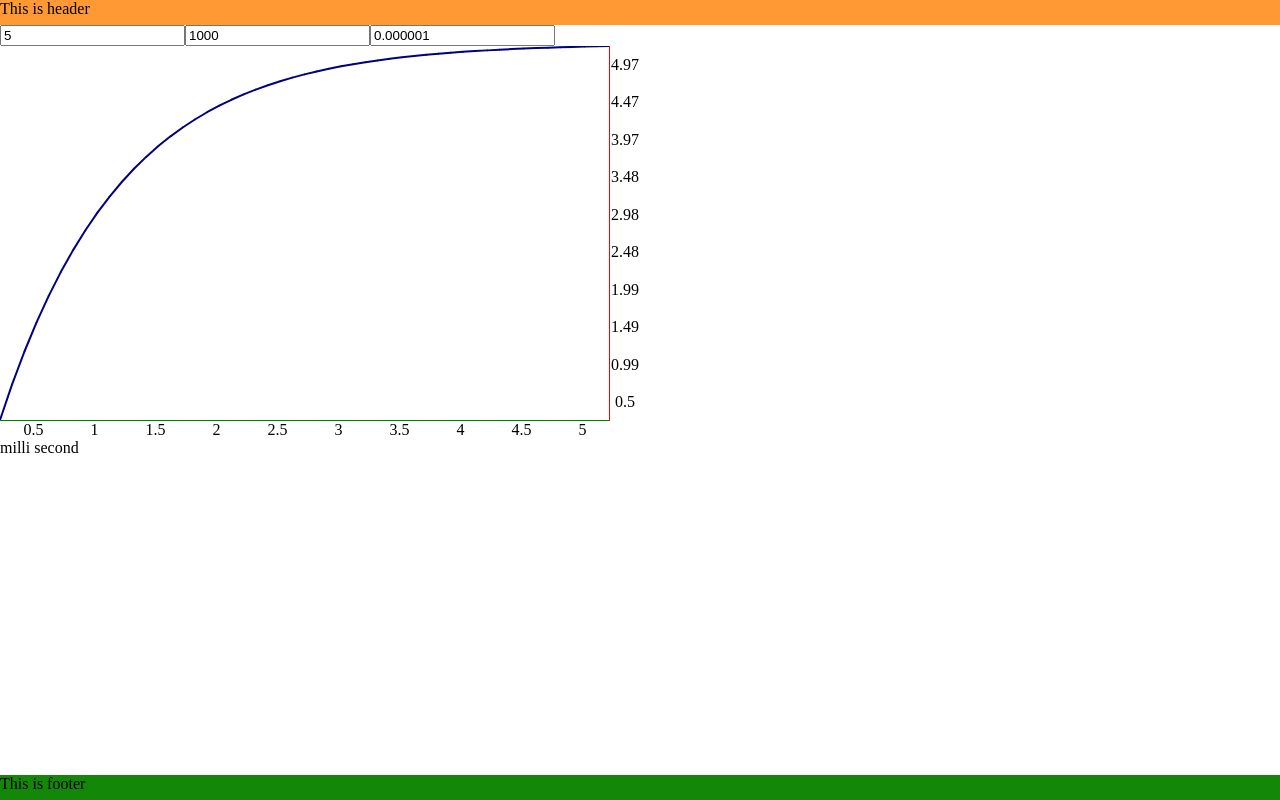
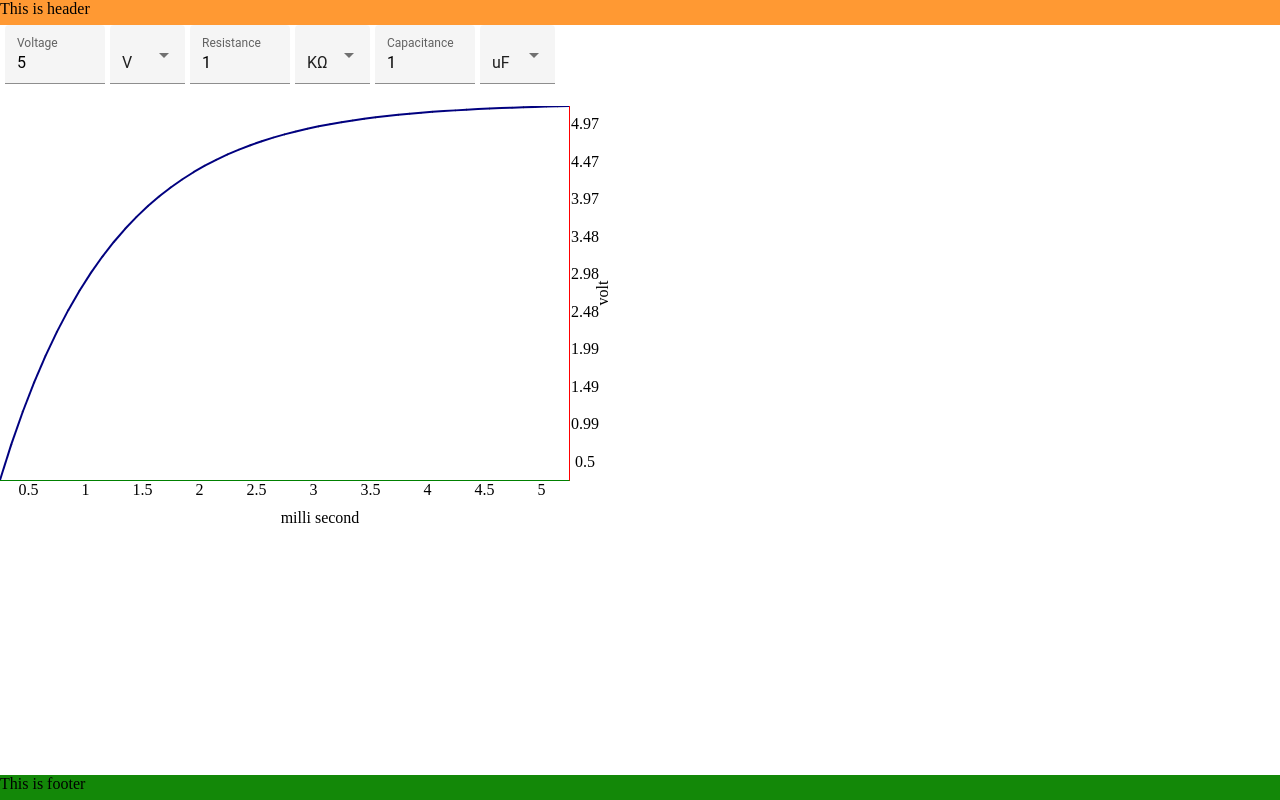
Before and after one commit to bharathkumarchowdary/engg-calc, an Angular app: page / in a window 1280 px wide. Built offline with nearby package versions, Linux system fonts and the light colour scheme.

Commit message:
adds angular material for forms corrects x-axis to show exactly same as what graph represents angular material theme added to form

```diff
--- a/angular.json
+++ b/angular.json
@@ -29,7 +29,9 @@
             "styles": [
               "src/styles.css"
             ],
-            "scripts": []
+            "scripts": [
+              "node_modules/hammerjs/hammer.min.js"
+            ]
           },
           "configurations": {
             "production": {
--- a/package.json
+++ b/package.json
@@ -11,15 +11,18 @@
   "private": true,
   "dependencies": {
     "@angular/animations": "~13.1.0",
+    "@angular/cdk": "^13.1.3",
     "@angular/common": "~13.1.0",
     "@angular/compiler": "~13.1.0",
     "@angular/core": "~13.1.0",
     "@angular/forms": "~13.1.0",
+    "@angular/material": "^13.1.3",
     "@angular/platform-browser": "~13.1.0",
     "@angular/platform-browser-dynamic": "~13.1.0",
     "@angular/router": "~13.1.0",
     "angular-cli-ghpages": "^1.0.0",
     "chart.js": "^3.7.0",
+    "hammerjs": "^2.0.8",
     "primeicons": "^5.0.0",
     "primeng": "^13.0.4",
     "rxjs": "~7.4.0",
--- a/src/app/rc-tc/rc-tc.component.css
+++ b/src/app/rc-tc/rc-tc.component.css
@@ -11,7 +11,8 @@ div.graph {
     min-width: 500px;
     display: flex;
 }
-svg{
+
+svg {
     border-bottom: 1px solid green;
     border-right: 1px solid red;
     flex-grow: 1;
@@ -22,8 +23,9 @@ div.y-axis {
     flex-direction: column-reverse;
     width: 30px;
 }
-span.y-axis-dummy{
-    width: 30px; /*Same as div.y-axis*/
+
+span.y-axis-dummy {
+    width: 70px; /*Same as div.y-axis*/
 }
 
 div.x-axis {
@@ -35,14 +37,46 @@ div.x-axis {
 span.x-axis-label {
     flex-grow: 1;
     text-align: center;
+    flex-basis: 0;
 }
 
-span.y-axis-label{
+span.y-axis-label {
     text-align: center;
     margin-left: auto;
     margin-right: auto;
     flex-grow: 1;
-    /*border: 1px solid green;*/
     align-items: center;
     display: inline-flex;
 }
+
+.form-field-main {
+    margin-right: 5px;
+    margin-left: 5px;
+    width: 100px;
+}
+
+.form-field-unit-prefix {
+    width: 75px;
+}
+
+div.x-axis-base {
+    text-align: center;
+    width: 50%;
+    min-width: 500px;
+    margin-top: 10px;
+}
+
+div.y-axis-base {
+    width: 40px;
+    display: flex;
+    align-items: center;
+}
+
+div.y-axis-base > p {
+    align-items: center;
+    transform: rotate(-90deg) translateY(-50%);
+    margin: 0 0 0 0;
+    white-space: nowrap;
+    /*height: fit-content;*/
+    /*width: fit-content;*/
+}
--- a/src/app/rc-tc/rc-tc.component.html
+++ b/src/app/rc-tc/rc-tc.component.html
@@ -1,19 +1,63 @@
-<input type="text" [formControl]="voltage">
-<input type="text" [formControl]="resistance">
-<input type="text" [formControl]="capacitance">
+<form [formGroup]="rcTcFormGroup">
+    <mat-form-field class="form-field-main" appearance="fill" floatLabel="always">
+        <mat-label>Voltage</mat-label>
+        <input matInput type="number" formControlName="voltage" class="example-right-align">
+    </mat-form-field>
+    <mat-form-field class="form-field-unit-prefix" appearance="fill">
+        <mat-select formControlName="voltagePrefix">
+            <mat-option *ngFor="let siPrefix of siPrefixes" [value]="siPrefix.value">
+                {{siPrefix.viewValue}}V
+            </mat-option>
+        </mat-select>
+    </mat-form-field>
+    <mat-form-field class="form-field-main" appearance="fill" floatLabel="always">
+        <mat-label>Resistance</mat-label>
+        <input matInput type="number" formControlName="resistance" class="example-right-align">
+    </mat-form-field>
+    <mat-form-field class="form-field-unit-prefix" appearance="fill">
+        <mat-select formControlName="resistancePrefix">
+            <mat-option *ngFor="let siPrefix of siPrefixes" [value]="siPrefix.value">
+                {{siPrefix.viewValue}}Ω
+            </mat-option>
+        </mat-select>
+    </mat-form-field>
+    <mat-form-field class="form-field-main" appearance="fill" floatLabel="always">
+        <mat-label>Capacitance</mat-label>
+        <input matInput type="number" formControlName="capacitance" class="example-right-align">
+    </mat-form-field>
+    <mat-form-field class="form-field-unit-prefix" appearance="fill">
+        <mat-select formControlName="capacitancePrefix">
+            <mat-option *ngFor="let siPrefix of siPrefixes" [value]="siPrefix.value">
+                {{siPrefix.viewValue}}F
+            </mat-option>
+        </mat-select>
+    </mat-form-field>
+</form>
+
 <div class="graph">
     <svg>
-        <circle *ngFor="let dataPoint of graphData.dataPoints" [attr.cx]="dataPoint.xDist" [attr.cy]="dataPoint.yDist" r="0.1%"
-                stroke="black"></circle>
-        <line *ngFor="let dataLine of graphData.dataLines" [attr.x1]="dataLine.x1" [attr.y1]="dataLine.y1" [attr.x2]="dataLine.x2"
-              [attr.y2]="dataLine.y2"></line>
+        <circle *ngFor="let dataPoint of graphData.dataPoints" [attr.cx]="dataPoint.xDist" [attr.cy]="dataPoint.yDist"
+                r="0.1%" stroke="black"></circle>
+        <line matTooltip="Info about the action" *ngFor="let dataLine of graphData.dataLines" [attr.x1]="dataLine.x1"
+              [attr.y1]="dataLine.y1" [attr.x2]="dataLine.x2" [attr.y2]="dataLine.y2"></line>
     </svg>
     <div class="y-axis">
         <span *ngFor="let yLabel of graphData.yLabels" class="y-axis-label">{{yLabel}}</span>
+    </div>
+    <div class="y-axis-base">
+        <p *ngIf="(1e3 <=graphData.dataYLabelBase)&&(graphData.dataYLabelBase<1e6)">kilo volt</p>
+        <p *ngIf="(1e0 <=graphData.dataYLabelBase)&&(graphData.dataYLabelBase<1e3)">volt</p>
+        <p *ngIf="(1e-3 <=graphData.dataYLabelBase)&&(graphData.dataYLabelBase<1)">milli volt</p>
     </div>
 </div>
 <div class="x-axis">
     <span *ngFor="let xLabel of graphData.xLabels" class="x-axis-label">{{xLabel}}</span>
     <span class="y-axis-dummy"></span>
 </div>
-<label>milli second</label>
+<div class="x-axis-base">
+    <label *ngIf="(1e-3 <=graphData.dataXLabelBase)&&(graphData.dataXLabelBase<1)">milli second</label>
+    <label *ngIf="(1e-6 <=graphData.dataXLabelBase)&&(graphData.dataXLabelBase<1e-3 )">micro second</label>
+    <label *ngIf="(1e-9 <=graphData.dataXLabelBase)&&(graphData.dataXLabelBase<1e-6 )">nano second</label>
+    <label *ngIf="(1e-12<=graphData.dataXLabelBase)&&(graphData.dataXLabelBase<1e-9 )">pico second</label>
+    <label *ngIf="(1e-15<=graphData.dataXLabelBase)&&(graphData.dataXLabelBase<1e-12)">femto second</label>
+</div>
--- a/src/app/rc-tc/rc-tc.component.ts
+++ b/src/app/rc-tc/rc-tc.component.ts
@@ -1,8 +1,12 @@
 import {Component, OnInit} from '@angular/core';
-import {FormControl} from "@angular/forms";
+import {FormControl, FormGroup} from "@angular/forms";
 import {RcTcGraphService} from "./rc-tc-graph.service";
 import {GraphData} from "./graph.data";
 
+interface SIPrefix {
+    value: number;
+    viewValue: string;
+}
 
 @Component({
     selector: 'app-rc-tc',
@@ -10,10 +14,22 @@ import {GraphData} from "./graph.data";
     styleUrls: ['./rc-tc.component.css']
 })
 export class RcTcComponent implements OnInit {
-
-    public voltage: FormControl = new FormControl(5)
-    public resistance: FormControl = new FormControl(1e3)
-    public capacitance: FormControl = new FormControl(1e-6)
+    siPrefixes: SIPrefix[] = [
+        {value: 1e0, viewValue: ''},
+        {value: 1e3, viewValue: 'K'},
+        {value: 1e6, viewValue: 'M'},
+        {value: 1e9, viewValue: 'G'},
+        {value: 1e-3, viewValue: 'm'},
+        {value: 1e-6, viewValue: 'u'},
+    ];
+    public rcTcFormGroup: FormGroup = new FormGroup({
+        voltage: new FormControl(5),
+        resistance: new FormControl(1),
+        capacitance: new FormControl(1),
+        voltagePrefix: new FormControl(1),
+        resistancePrefix: new FormControl(1e3),
+        capacitancePrefix: new FormControl(1e-6),
+    })
 
     public graphData: GraphData = new GraphData()
 
@@ -21,16 +37,9 @@ export class RcTcComponent implements OnInit {
     }
 
     ngOnInit() {
-        this.rctcGraphService.getRcTcGraphData(this.voltage.value, this.resistance.value, this.capacitance.value)
-            .subscribe(data => this.graphData = data)
-        this.voltage.valueChanges.subscribe(changedValue =>
-            this.rctcGraphService.getRcTcGraphData(changedValue, this.resistance.value, this.capacitance.value)
-                .subscribe(data => this.graphData = data))
-        this.resistance.valueChanges.subscribe(changedValue =>
-            this.rctcGraphService.getRcTcGraphData(this.voltage.value, changedValue, this.capacitance.value)
-                .subscribe(data => this.graphData = data))
-        this.capacitance.valueChanges.subscribe(changedValue =>
-            this.rctcGraphService.getRcTcGraphData(this.voltage.value, this.resistance.value, changedValue)
-                .subscribe(data => this.graphData = data))
+        this.rctcGraphService.getRcTcGraphData(this.rcTcFormGroup.value).subscribe(data => this.graphData = data)
+        this.rcTcFormGroup.valueChanges.subscribe(formValues =>
+            this.rctcGraphService.getRcTcGraphData(formValues).subscribe(data => this.graphData = data)
+        )
     }
 }
--- a/src/styles.css
+++ b/src/styles.css
@@ -1,4 +1,6 @@
 /* You can add global styles to this file, and also import other style files */
+@import '~@angular/material/prebuilt-themes/indigo-pink.css';
+
 .app-containter {
     flex-direction: column;
     flex-flow: column;
```
Also changed, not shown: src/app/app.module.ts (+14 -0 lines), src/app/material/material.module.ts (added, +26 -0 lines), src/app/rc-tc/rc-tc-graph.service.ts (+38 -4 lines), 1 other file (tests, documents, lock files or other folders).
